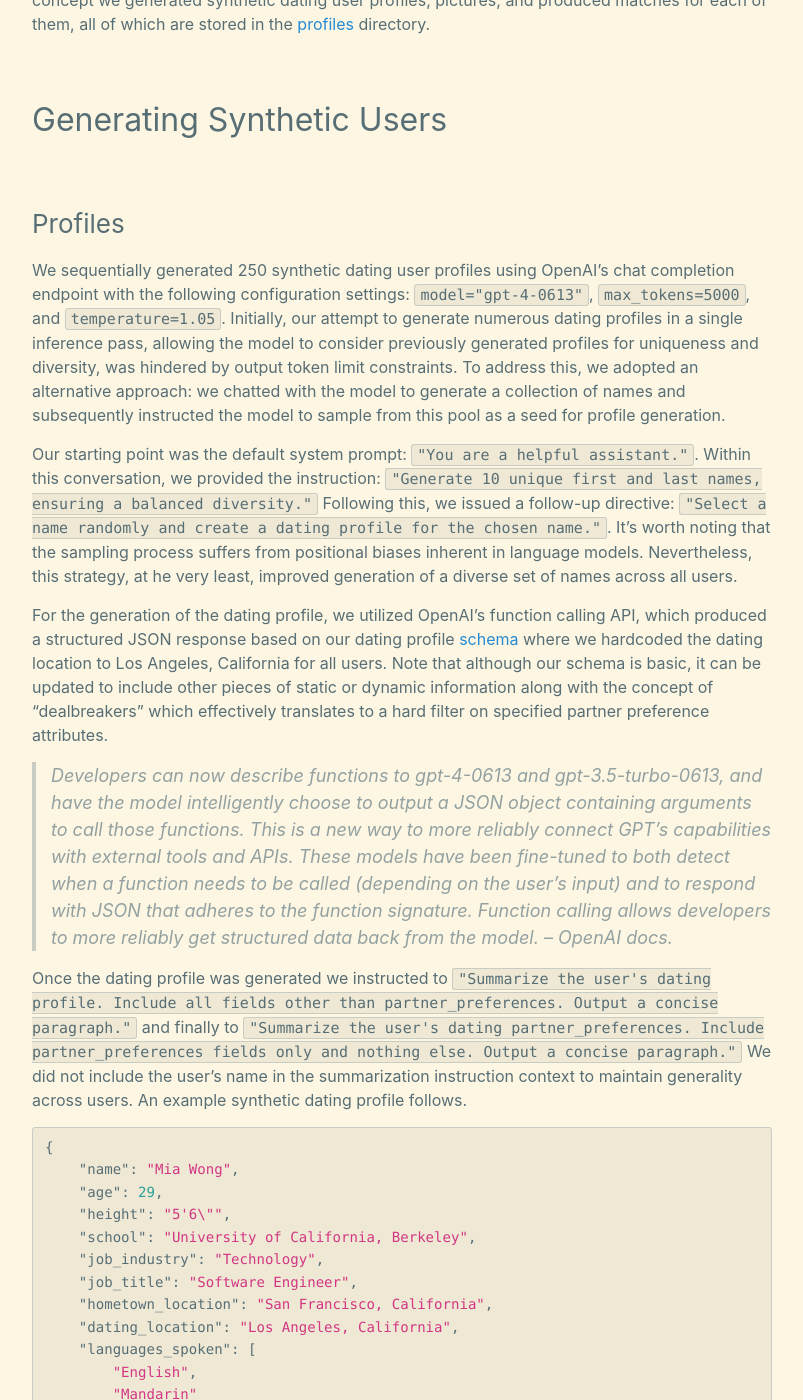
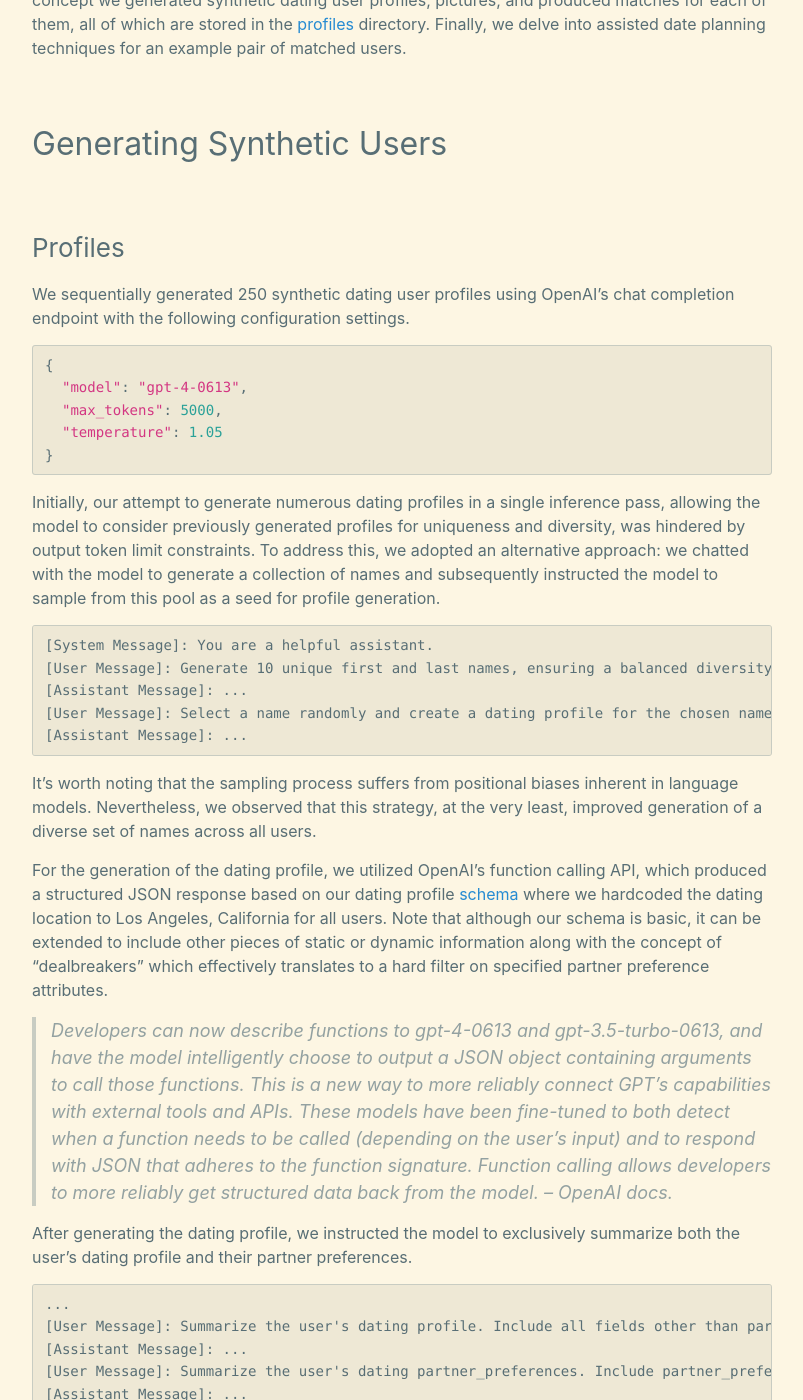
Before and after one commit to daniel-deychakiwsky/daniel-deychakiwsky.github.io, a Jekyll site: the page built from _posts/2023-09-09-generative-matchmaking.md, in a window 1280 px wide and 1400 px high, scrolled down 1803 px. Shown: the whole window, without its empty margins (238-1041 px from the left). Built offline with Jekyll 4.4.1, drawn with Linux system fonts in a browser that asks for light colours; some of the changed text lies outside the part shown.

Commit message:
[POST-0-0] update post (#2)

````diff
--- a/_posts/2023-09-09-generative-matchmaking.md
+++ b/_posts/2023-09-09-generative-matchmaking.md
@@ -8,12 +8,13 @@
 permalink: /:title
 ---
 
-This post details an AI-based matchmaking simulation
-leveraging vector based semantic search for user
-compatibility recommendations and retrieval-augmented
-generation for co-personalized first-date ideation
-using OpenAI's GPT-4, OpenAI's DALL·E-2, and Chroma,
-an AI-native open-source vector database.
+This post details an AI-based matchmaking
+simulation for dating, leveraging vector-based
+semantic search for user compatibility recommendations
+and retrieval-augmented generation (RAG) for co-personalized
+first-date ideation using OpenAI's GPT-4, OpenAI's
+DALL·E-2, and Chroma, an AI-native open-source
+vector database.
 
 * TOC
 {:toc}
@@ -35,23 +36,23 @@
 > Meeting in person right away would allow us to gauge our compatibility and save time.
 > -- <cite>I'm a 27-year-old female.</cite>
 
-Inspired by the emergence of human-like behavior of modern AI,
-our vision is to present an experience where each user is paired
-with a personalized AI matchmaking assistant that
-can be reinforced with human feedback to align to changes in user preference
-while working behind the scenes on behalf of the user
-by engaging with other user assistants to
-create harmonious matches so that users can spend less time searching
-and more time meeting their people. We posit that this approach would
-minimize swipe time, eliminate small talk, and assist in planning.
-The remainder of this post details a simulated subset of functionality
-that plugs into the overall effort.
+Inspired by the emergence of human-like behavior in modern AI,
+our vision is to create an experience where each user is paired
+with a personalized AI matchmaking assistant. This assistant
+can adapt to changes in user preferences with the help of human
+feedback and works behind the scenes to connect with other user
+assistants, creating harmonious matches. The goal is to reduce
+the time users spend searching and increase the time they spend
+meeting people. We believe that this approach can minimize swipe
+time, eliminate small talk, and assist in planning. The remainder
+of this post provides details on a simulated subset of functionality
+that integrates into the overall effort.
 
 🧑 → 🤖💬 → ❤️ ← 💬🤖 ← 🧑
 
 ## Framework
 
-We focused on dating as an obvious application
+We focused on dating as an application
 of matchmaking. However, we argue that our
 framework generalizes to a broad spectrum
 of use cases, e.g., jobs, philanthropy, customer churn,
@@ -64,33 +65,48 @@
 As a proof-of-concept we generated
 synthetic dating user profiles, pictures,
 and produced matches for each of them, all of which
-are stored in the [profiles] directory.
+are stored in the [profiles] directory. Finally,
+we delve into assisted date planning techniques
+for an example pair of matched users.
 
 ## Generating Synthetic Users
 
 ### Profiles
 
 We sequentially generated 250 synthetic dating user profiles using OpenAI's chat
-completion endpoint with the following configuration settings: `model="gpt-4-0613"`,
-`max_tokens=5000`, and `temperature=1.05`. Initially, our attempt to generate numerous dating
+completion endpoint with the following configuration settings.
+
+```python
+{
+  "model": "gpt-4-0613",
+  "max_tokens": 5000,
+  "temperature": 1.05
+}
+```
+
+Initially, our attempt to generate numerous dating
 profiles in a single inference pass, allowing the model to consider previously generated
 profiles for uniqueness and diversity, was hindered by output token limit constraints.
 To address this, we adopted an alternative approach: we chatted with the model
 to generate a collection of names and subsequently instructed the model to sample from this pool
 as a seed for profile generation.
 
-Our starting point was the default system prompt: `"You are a helpful assistant."`.
-Within this conversation, we provided the instruction: `"Generate 10 unique first and
-last names, ensuring a balanced diversity."` Following this, we issued a follow-up directive:
-`"Select a name randomly and create a dating profile for the chosen name."`. It's worth noting
-that the sampling process suffers from positional biases inherent in language models.
-Nevertheless, this strategy, at he very least, improved generation of a diverse set of names
-across all users.
+```text
+[System Message]: You are a helpful assistant.
+[User Message]: Generate 10 unique first and last names, ensuring a balanced diversity.
+[Assistant Message]: ...
+[User Message]: Select a name randomly and create a dating profile for the chosen name.
+[Assistant Message]: ...
+```
+
+It's worth noting that the sampling process suffers from positional biases inherent
+in language models. Nevertheless, we observed that this strategy, at the very least,
+improved generation of a diverse set of names across all users.
 
 For the generation of the dating profile, we utilized OpenAI's function calling API, which
 produced a structured JSON response based on our dating profile [schema] where
 we hardcoded the dating location to Los Angeles, California for all users. Note that
-although our schema is basic, it can be updated to include other pieces of static or dynamic
+although our schema is basic, it can be extended to include other pieces of static or dynamic
 information along with the concept of "dealbreakers" which effectively translates
 to a hard filter on specified partner preference attributes.
 
@@ -103,15 +119,20 @@
 > adheres to the function signature. Function calling allows developers
 > to more reliably get structured data back from the model. -- <cite>OpenAI docs.</cite>
 
-Once the dating profile was generated we instructed to
-`"Summarize the user's dating profile.
-Include all fields other than partner_preferences. Output a concise paragraph."`
-and finally to
-`"Summarize the user's dating partner_preferences.
-Include partner_preferences fields only and nothing else. Output a concise paragraph."`
-We did not include the user's name in the summarization instruction context to maintain generality
-across users.
-An example synthetic dating profile follows.
+After generating the dating profile, we instructed the model
+to exclusively summarize both the user's dating profile and
+their partner preferences.
+
+```text
+...
+[User Message]: Summarize the user's dating profile. Include all fields other than partner_preferences. Output a concise paragraph.
+[Assistant Message]: ...
+[User Message]: Summarize the user's dating partner_preferences. Include partner_preferences fields only and nothing else. Output a concise paragraph.
+[Assistant Message]: ...
+```
+
+We did not include the user's name in the summarization instruction context
+to maintain generality across users. An example synthetic dating profile follows.
 
 ```json
 {
@@ -217,7 +238,7 @@
 }
 ```
 
-Profile Summary
+**Profile Summary**
 
 ```text
 The user is a 29-year-old woman who identifies as straight. She uses she/her pronouns and is of
@@ -232,7 +253,7 @@
 relationship, open to both long term commitments and causal dating.
 ```
 
-Preferences Summary
+**Preferences Summary**
 
 ```text
 The user is a woman who is interested in dating a man who is between the ages of 28 and 35,
@@ -309,15 +330,15 @@
 and collaborative filtering effects based on a robust set of features
 including explicit / implicit user interactions, e.g., swiping, time-on-page, etc.
 Modern recommender systems are implemented as a conglomerate of
-individual components that often treat retrieval and ranking as separate tasks.
+individual components that often implement retrieval and ranking as separate tasks.
 
 Researchers have shown that LLMs generalize as zero-shot recommenders but,
 through ablation studies, found that they're primarily content-based
 and that they struggle with non-trivial ranking tasks,
 likely connected to their inherent positional bias.
 
-Since our study lacked human feedback to being with, we experimented with
-a prompt based zero-shot retrieval mechanism but realized this approach
+Since our study lacked human feedback, we experimented with
+a prompt-based zero-shot retrieval mechanism but realized this approach
 would not scale effectively due to context-window limits. Instead,
 we implemented retrieval as semantic vector search. To rank the retrieved
 output, we experimented with prompt engineering the ranking task but
@@ -342,28 +363,26 @@
 
 ##### Retrieval
 
-Recall that we created two summaries for each user profile where we
-summarized, _mutually exclusively_, each user's profile and their partner preferences.
-To compute an initial set of candidates for a given user, we query the Chroma _collection_
-with a given user's **partner preference summary** and specify the hard filter based
-on the user's partner preference gender and sexuality _metadata_. Under the hood, Chroma
+Recall that we created two summaries for each user that were _mutually exclusive_.
+To compute an initial set of candidates for a given user, we queried the Chroma _collection_
+with a given user's **partner preferences summary** and specified a hard filter based
+on the user's partner preferences gender and sexuality _metadata_. Under the hood, Chroma
 executes a similarity / distance lookup on the embedded query text and returns the
 closest `n_results` or neighbors sorted by ascending distance. Choosing a distance metric and an
 appropriate value for the number of neighbors are hyperparameters which can be tuned
-to the use case. We configured Chroma to use _cosine_ distance and return the 25 closest
+to the use case. We configured Chroma to use _cosine_ distance and to return the 25 closest
 neighbors.
 
 ##### Ranking
 
 The retrieved set of candidate user profiles for a given user can
 naively be surfaced as matches for human feedback but some of those
-candidates may be better matches than others. Borrowing from graph theory, we defined
-users as nodes and directed weighted edges as match-affinity
-between them. We built the graph by adding retrieval-distance
+candidates may be better matches than others. Borrowing from graph theory,
+we built a graph by treating users as nodes and adding retrieval-distance
 weighted edges for every user-candidate pair of nodes connecting
 a query user to that user's retrieved candidate set.
 
-We defined compatibility as a bidirectional connection where a retrieved
+We defined compatibility as a bidirectional connection between two users where a retrieved
 candidate user's retrieved set of candidates includes the query user.
 These candidates, that point back to query user, are ranked higher than those that don't.
 This can be thought of as one level of breadth-first search.
@@ -377,21 +396,22 @@
 To visualize matches, we hacked together a user interface with directions
 on how to run it outlined in the repo's [readme]. A screenshot of Theodore Heath's matches,
 ranked from left-to-right, follows. The presence of an asterisk by the name of a
-match indicates bidirectional connection or compatibility while the others
-are unidirectional matches with one directed edge pointing from Theodore to the candidate.
+match indicates a bidirectional connection (compatibility) while the others
+are unidirectional matches with one directed edge pointing from Theodore to the
+candidate match.
 
 ![screenshot]
 
 The most compatible match recommended for Theodore Heath is Olivia Windsor.
 Theodore and Olivia being marked as a compatible match means that
-Theodore's **partner preference summary** is semantically similar to Olivia's
-**profile summary** and that Olivia's **partner preference summary** is semantically
+Theodore's **partner preferences summary** is semantically similar to Olivia's
+**profile summary** and that Olivia's **partner preferences summary** is semantically
 similar to Theodore's **profile summary** within the embedding geometry.
 In other words, Theodore is looking for someone like Olivia and
 Olivia is looking for someone like Theodore based on the information
 available to us. We can inspect Theodore and Olivia's profile and
-partner preference summaries to qualitatively evaluate the match. Recall
-that our matching algorithm can be thought of as a soft fuzzy matcher
+partner preferences summaries to qualitatively evaluate the match.
+Our matching algorithm can be thought of as a soft matcher
 with a hard filter on preferred sexuality and gender.
 
 **Theodore's Profile Summary**
@@ -454,10 +474,10 @@
 
 ## Date Planning
 
-Once a match is made, we generate personalized first-date
+Once the matches were made, we generated personalized first-date
 activities and talking points by applying
-a technique known as retrieval augmented generation (RAG)
-where we instruct a LLM to assume a role of an expert creative date planner or
+a technique known as retrieval-augmented generation (RAG)
+where we instructed a LLM to assume a role of an expert creative date planner or
 conversationalist conditioning the generative task on user information.
 This is a form of in-context learning where the LLM
 is fed information retrieved from an external storage system
@@ -471,6 +491,15 @@
 We used a basic Chain of Thought (CoT) prompting strategy that incites the model
 to break down its reasoning process. There are more advanced prompting
 strategies that we've left to future spikes, e.g., Tree of Thought (ToT).
+We used the following configuration for both tasks.
+
+```python
+{
+  "model": "gpt-4-0613",
+  "max_tokens": 5000,
+  "temperature": 0.0
+}
+```
 
 ### Activities
 
````
Also changed, not shown: 10 other files.
